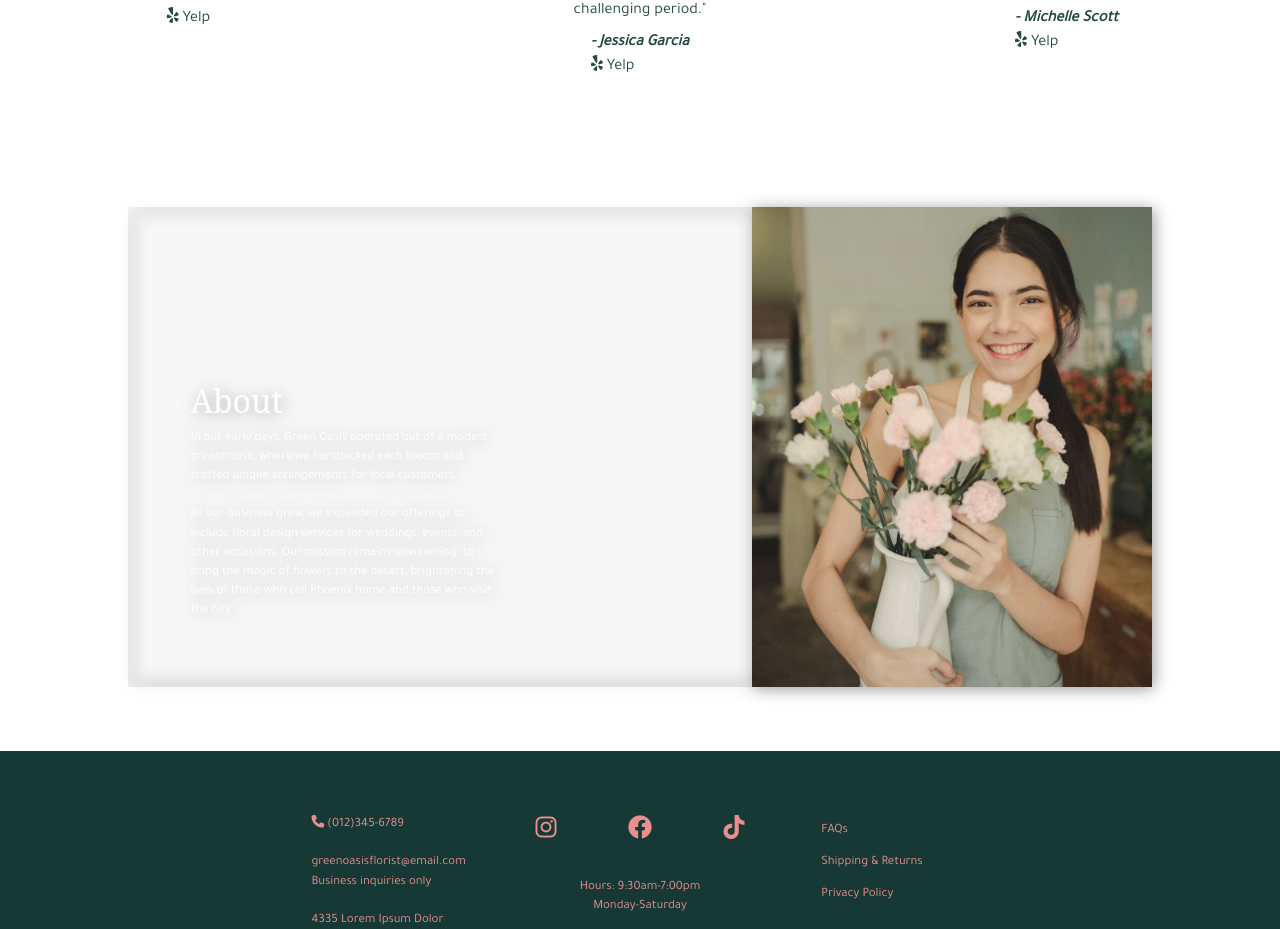
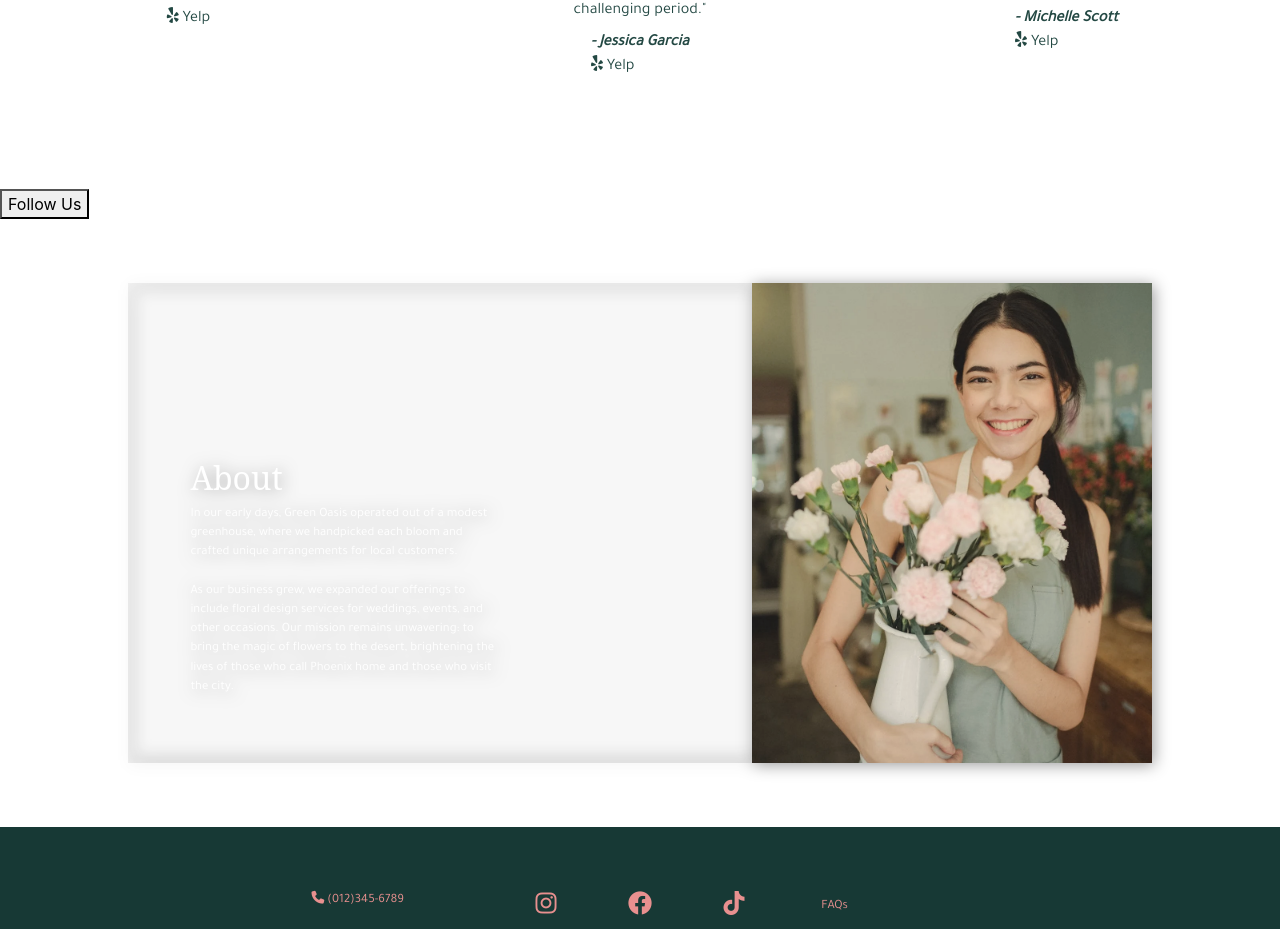
Before and after one commit to mhayakawa1/small-business-website-react, a React (Create React App) app: page / in a window 1280 px wide. Shown: the part 1967-2896 px from the top of the page. Built offline with nearby package versions, Linux system fonts and the light colour scheme; a web font is replaced by a local one.

Commit message:
Update Home.jsx

```diff
--- a/src/Components/Home.jsx
+++ b/src/Components/Home.jsx
@@ -124,83 +124,6 @@ function Home(props){
                     <p>Family Owned</p>
                  </div>
             </section>
-            {/*<section className='customer-reviews'>
-                <h2>Customer Reviews</h2>
-                <p className='review-p font-extra-small'>From weddings and birthdays to everyday surprises, our customers have trusted us to
-                make their moments truly special. Your feedback inspires us to continue crafting unforgettable floral
-                arrangements and providing exceptional service.</p>
-                <div className='reviews-container'>
-                    <div className='review-card'>
-                        <img className='review-card-image'
-                            alt='Customer&quot;s bouquet of pink and magenta carnations with foliage on a stand with a notebook and pen cup holder.'
-                            src='https://images.pexels.com/photos/5706258/pexels-photo-5706258.jpeg?auto=compress&cs=tinysrgb&w=1260&h=750&dpr=2'></img>
-                        <div className='review-content'>
-                            <p className='review-stars'>
-                                <i className='fas fa-star'></i>
-                                <i className='fas fa-star'></i>
-                                <i className='fas fa-star'></i>
-                                <i className='fas fa-star'></i>
-                                <i className='fas fa-star'></i>
-                            </p>
-                            <p className='review-text font-extra-small'>
-                            "I received a surprise delivery from Green Oasis today, and I couldn't be happier.
-                            The bouquet is a masterpiece of colors and fragrances. It brightened my entire day, and
-                            I feel so appreciated."
-                            </p>
-                            <div className='review-attribution'>
-                                <p className='review-name'>- Daniel White</p>
-                                <p className='review-source'><i className='fab fa-yelp review-source-icon'></i> Yelp</p>
-                            </div>
-                        </div>
-                    </div>
-                    <div className='review-card'>
-                        <img className='review-card-image'
-                            alt='Customer in a white sweater touching a bouqet of white tulips'
-                            src='https://images.pexels.com/photos/15765427/pexels-photo-15765427.jpeg?auto=compress&cs=tinysrgb&w=1260&h=750&dpr=2'></img>
-                        <div className='review-content'>
-                            <p className='review-stars'>
-                                <i className='fas fa-star'></i>
-                                <i className='fas fa-star'></i>
-                                <i className='fas fa-star'></i>
-                                <i className='fas fa-star'></i>
-                                <i className='fas fa-star'></i>
-                            </p>
-                            <p className='review-text font-extra-small'>
-                            "I ordered a sympathy bouquet from Green Oasis during a difficult time, and I was deeply
-                            touched by the beauty and thoughtfulness of the arrangement. It brought comfort and solace
-                            to our family during a challenging period."
-                            </p>
-                            <div className='review-attribution'>
-                                <p className='review-name'>- Jessica Garcia</p>
-                                <p className='review-source'><i className='fab fa-yelp review-source'></i> Yelp</p>
-                            </div>
-                        </div>
-                    </div>
-                    <div className='review-card'>
-                        <img className='review-card-image'
-                            alt='Customer&quot;s bouquet of peonies on a white sheet with an open book and cup of coffee.'
-                            src='https://images.pexels.com/photos/8605039/pexels-photo-8605039.jpeg?auto=compress&cs=tinysrgb&w=1260&h=750&dpr=2'></img>
-                        <div className='review-content'>
-                            <p className='review-stars'>
-                                <i className='fas fa-star'></i>
-                                <i className='fas fa-star'></i>
-                                <i className='fas fa-star'></i>
-                                <i className='fas fa-star'></i>
-                                <i className='fas fa-star'></i>
-                            </p>
-                            <p className='review-text font-extra-small'>
-                            "I'm a regular customer at Green Oasis, and I can say that they never disappoint.
-                             The staff is incredibly friendly and knowledgeable, always helping me find the perfect
-                             arrangement for any occasion."
-                            </p>
-                            <div className='review-attribution'>
-                                <p className='review-name'>- Michelle Scott</p>
-                                <p className='review-source'><i className='fab fa-facebook review-source'></i> Facebook</p>
-                            </div>
-                        </div>
-                    </div>
-                </div>
-            </section>*/}
             <section className='reviews'>
                 <h2>Customer Reviews</h2>
                 <div className='review-cards'>
@@ -262,6 +185,14 @@ function Home(props){
                     <button onClick={() => reviewCarousel('right')}><i className='fa fa-chevron-right'></i></button>
                 </div>
             </section>
+            <section className='instagram'>
+                <div>
+                    <h2>@GreenOasisFlorist</h2>
+                    <button>Follow Us</button>
+                </div>
+
+                <div className='ig-posts'></div>
+            </section>
 
             {/**/}<section className='about'>
                 <div className='about-text'>
```
